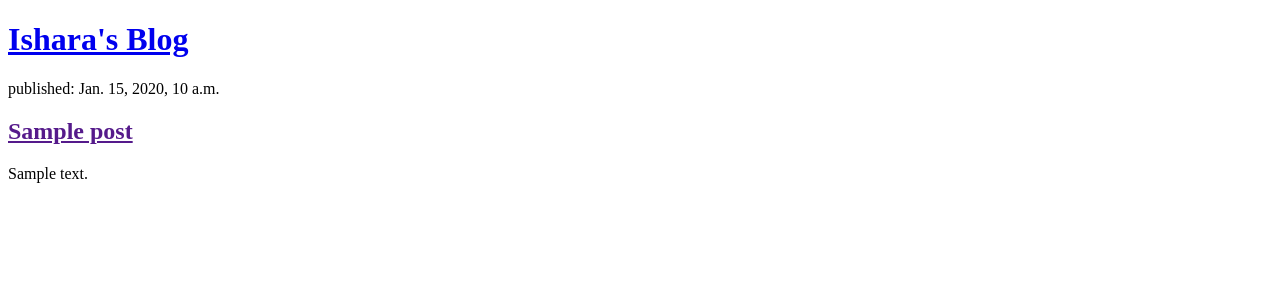
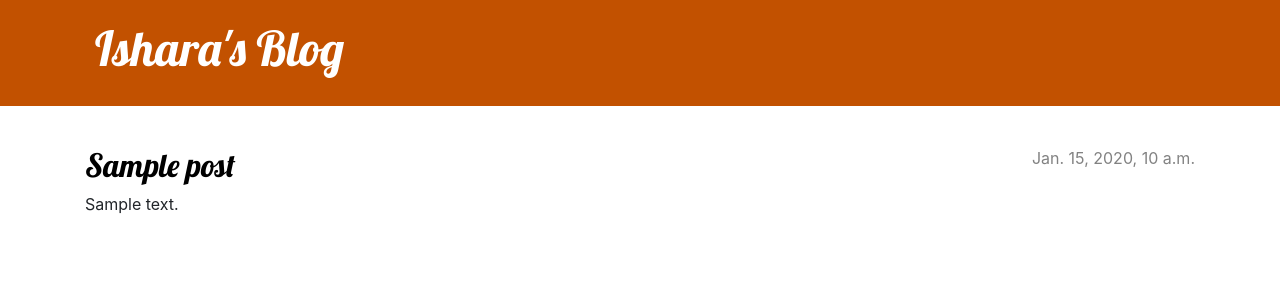
Before and after one commit to ishara710/django-blog-basic, a Django app: page / in a window 1280 px wide. Shown: the top 300 px of the page. Run offline with Django 3.2, Linux system fonts and the light colour scheme; tables that the repository leaves empty hold one stand-in row (values such as "Sample post").

Commit message:
Added view and template for detailed blog post as well as CSS for the site.

```diff
--- /dev/null
+++ b/blog/static/css/blog.css
@@ -0,0 +1,80 @@
+/*h1 a, h2 a {
+    color: #C25100;
+    font-family: 'Lobster';
+}
+body {
+    padding-left: 15px;
+}*/
+
+
+
+.page-header {
+    background-color: #C25100;
+    margin-top: 0;
+    margin-bottom: 40px;
+    padding: 20px 20px 20px 40px;
+}
+
+.page-header h1,
+.page-header h1 a,
+.page-header h1 a:visited,
+.page-header h1 a:active {
+    color: #ffffff;
+    font-size: 36pt;
+    text-decoration: none;
+}
+
+h1,
+h2,
+h3,
+h4 {
+    font-family: 'Lobster', cursive;
+}
+
+.date {
+    color: #828282;
+}
+
+.save {
+    float: right;
+}
+
+.post-form textarea,
+.post-form input {
+    width: 100%;
+}
+
+.top-menu,
+.top-menu:hover,
+.top-menu:visited {
+    color: #ffffff;
+    float: right;
+    font-size: 26pt;
+    margin-right: 20px;
+}
+
+.post {
+    margin-bottom: 70px;
+}
+
+.post h2 a,
+.post h2 a:visited {
+    color: #000000;
+}
+
+.post > .date,
+.post > .actions {
+    float: right;
+}
+
+.btn-default,
+.btn-default:visited {
+    color: #C25100;
+    background: none;
+    border-color: #C25100;
+}
+
+.btn-default:hover {
+    color: #FFFFFF;
+    background-color: #C25100;
+}
--- /dev/null
+++ b/blog/templates/blog/base.html
@@ -0,0 +1,26 @@
+
+{% load static %}
+<!DOCTYPE html>
+<html>
+    <head>
+        <title>Ishara's blog</title>
+        <link rel="stylesheet" href="https://cdn.jsdelivr.net/npm/bootstrap@4.5.3/dist/css/bootstrap.min.css" integrity="sha384-TX8t27EcRE3e/ihU7zmQxVncDAy5uIKz4rEkgIXeMed4M0jlfIDPvg6uqKI2xXr2" crossorigin="anonymous">
+        <link href='//fonts.googleapis.com/css?family=Lobster&subset=latin,latin-ext' rel='stylesheet' type='text/css'>
+        <link rel="stylesheet" href="{% static 'css/blog.css' %}">
+    </head>
+    <body>
+    <header class="page-header">
+      <div class="container">
+          <h1><a href="/">Ishara's Blog</a></h1>
+      </div>
+    </header>
+    <main class="container">
+        <div class="row">
+            <div class="col">
+            {% block content %}
+            {% endblock %}
+            </div>
+        </div>
+    </main>
+</body>
+</html>
--- a/blog/templates/blog/post_list.html
+++ b/blog/templates/blog/post_list.html
@@ -1,39 +1,13 @@
-<!DOCTYPE html>
-<html>
-    <head>
-        <title>Ishara's blog</title>
-    </head>
-    <body>
-        <!-- <header>
-            <h1><a href="/">Ishara's Blog</a></h1>
-        </header>
+{% extends 'blog/base.html' %}
 
-        <article>
-            <time>published: 14.06.2014, 12:14</time>
-            <h2><a href="">My first post</a></h2>
-            <p>Aenean eu leo quam. Pellentesque ornare sem lacinia quam venenatis vestibulum. Donec id elit non mi porta gravida at eget metus. Fusce dapibus, tellus ac cursus commodo, tortor mauris condimentum nibh, ut fermentum massa justo sit amet risus.</p>
+{% block content %}
+    {% for post in posts %}
+        <article class="post">
+            <time class="date">
+                {{ post.published_date }}
+            </time>
+            <h2><a href="{% url 'post_detail' pk=post.pk %}">{{ post.title }}</a></h2>
+            <p>{{ post.text|linebreaksbr }}</p>
         </article>
-
-        <article>
-            <time>published: 14.06.2014, 12:14</time>
-            <h2><a href="">My second post</a></h2>
-            <p>Aenean eu leo quam. Pellentesque ornare sem lacinia quam venenatis vestibulum. Donec id elit non mi porta gravida at eget metus. Fusce dapibus, tellus ac cursus commodo, tortor mauris condimentum nibh, ut f.</p>
-        </article>
- -->
-
-
-<header>
-    <h1><a href="/">Ishara's Blog</a></h1>
-</header>
-
-{% for post in posts %}
-    <article>
-        <time>published: {{ post.published_date }}</time>
-        <h2><a href="">{{ post.title }}</a></h2>
-        <p>{{ post.text|linebreaksbr }}</p>
-    </article>
-{% endfor %}
-
-       <!-- {{ posts }} -->
-    </body>
-</html>
+    {% endfor %}
+{% endblock %}
--- a/blog/urls.py
+++ b/blog/urls.py
@@ -4,4 +4,5 @@ from . import views
 
 urlpatterns = [
     path('', views.post_list, name='post_list'),
+    path('post/<int:pk>/', views.post_detail, name='post_detail'),
 ]
--- a/blog/views.py
+++ b/blog/views.py
@@ -1,7 +1,11 @@
-from django.shortcuts import render
+from django.shortcuts import render, get_object_or_404
 from django.utils import timezone
 from .models import Post
 
 def post_list(request):
     posts = Post.objects.filter(published_date__lte=timezone.now()).order_by('published_date')
     return render(request, 'blog/post_list.html', {'posts': posts})
+
+def post_detail(request, pk):
+    post = get_object_or_404(Post, pk=pk)
+    return render(request, 'blog/post_detail.html', {'post': post})
```
Also changed, not shown: blog/templates/blog/post_detail.html (added, +15 -0 lines).
